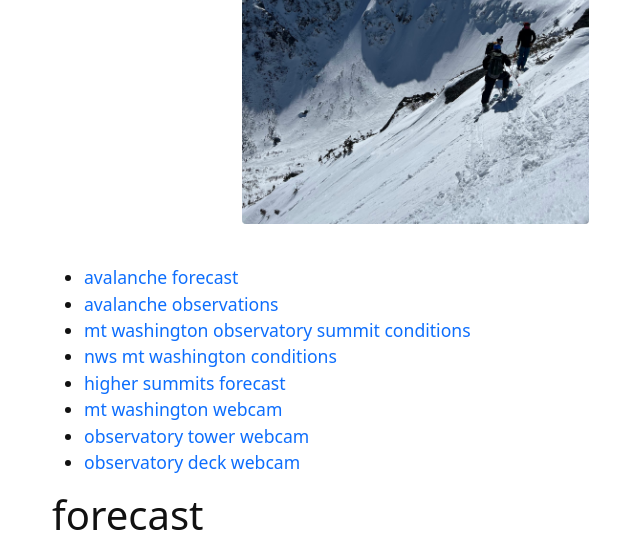
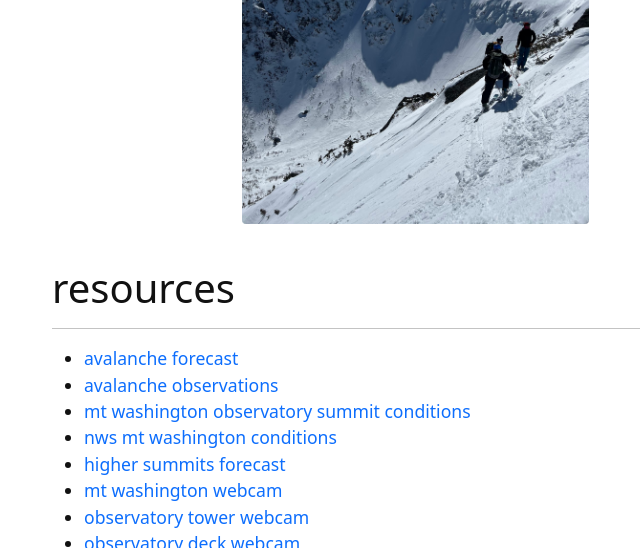
Before and after one commit to ccluett/website, a Jekyll site: the page built from content/avalanche.md, in a window 1280 px wide and 900 px high, scrolled down 371 px, cut to the strip 0-548 px from the top of the window. Shown: the whole strip, without its empty margins (225-865 px from the left). Built offline with Jekyll 4.4.1, drawn with Linux system fonts in a browser that asks for light colours.

Commit message:
Update avalanche.md

```diff
--- a/content/avalanche.md
+++ b/content/avalanche.md
@@ -3,6 +3,9 @@ nav: avalanche forecast
 ---
 
 {% include figure.html img="tucks.jpg" caption="" width="50%" %}
+
+# resources
+--------
 
 * [avalanche forecast](https://www.mountwashingtonavalanchecenter.org/forecasts/#/presidential-range)
 * [avalanche observations](https://www.mountwashingtonavalanchecenter.org/observations/#/view)
@@ -13,11 +16,6 @@ nav: avalanche forecast
 * [observatory tower webcam](https://www.youtube.com/watch?v=5qVHjf7hKZU)
 * [observatory deck webcam](https://www.youtube.com/watch?v=RUN2G9r136c)
 
-
-
-# forecast
---------
-
 {% include figure.html img="https://www.somassbu.org/wx/products/liwrf/front_page_loop.gif" caption="" width="300%" %}
 
 {% include figure.html img="https://weather.cod.edu/cdata/satellite_r/subregional/New_England/current/New_England.radar.current.gif" caption="" width="200%" %}
```
